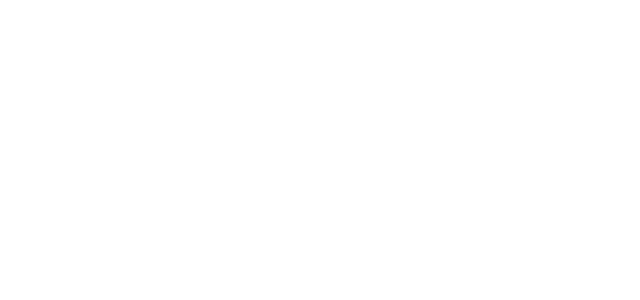
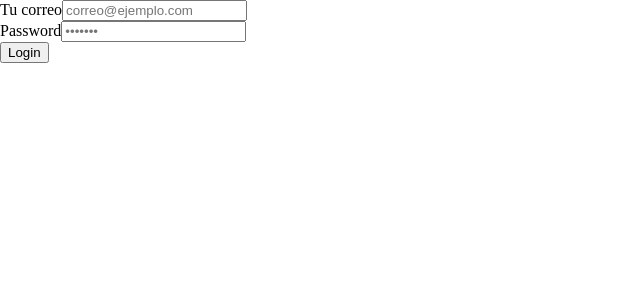
Before and after one commit to Dev-Mao/Detalles-Toluvi, a React (Vite) app: page /login in a window 1280 px wide. Before the commit this address had no page. Shown: the top 300 px of the page, without its empty margins (0-640 px from the left). Built offline with nearby package versions, Linux system fonts and the light colour scheme.

Commit message:
Login working

```diff
--- a/package.json
+++ b/package.json
@@ -9,13 +9,18 @@
     "lint": "eslint . --ext js,jsx --report-unused-disable-directives --max-warnings 0",
     "preview": "vite preview"
   },
+  "hosting": {
+    "public": "public"
+  },
   "dependencies": {
     "@firebase/storage": "^0.11.2",
     "firebase": "^10.1.0",
     "react": "^18.2.0",
     "react-dom": "^18.2.0",
     "react-hook-form": "^7.45.2",
+    "react-icons": "^4.10.1",
     "react-image-gallery": "^1.3.0",
+    "react-modal": "^3.16.1",
     "react-router-dom": "^6.14.2"
   },
   "devDependencies": {
--- a/src/App.jsx
+++ b/src/App.jsx
@@ -1,6 +1,6 @@
 
 import Wall from './pages/Wall';
-import NewProduct from './pages/NewProduct';
+import Login from './pages/Login';
 import { Routes, Route } from 'react-router-dom';
 
 function App() {
@@ -8,7 +8,7 @@
     <>
       <Routes>
         <Route path="/" element={<Wall />} />
-        <Route path="/admin" element={<NewProduct />} />
+        <Route path="/login" element={<Login />} />
       </Routes>
     </>
   );
--- a/src/components/Header.jsx
+++ b/src/components/Header.jsx
@@ -1,8 +1,29 @@
 import LogoPng from "../assets/LogoPng.png"
+import {AiFillSetting} from "react-icons/ai"
+import {MdExitToApp} from 'react-icons/md'
+import { useNavigate } from "react-router-dom";
+import { signOut, getAuth } from 'firebase/auth';
+import { app } from "../lib/firebase";
 
 function Header(props) {
+  const isAdmin = localStorage.getItem('admin');
 
+  const auth = getAuth(app);
+  const navigate = useNavigate();
 
+  const handleGoToLogin  = () =>{
+    navigate('/login')
+  }
+
+  const handleLogout  = () =>{
+    signOut(auth)
+        .then(() => {
+          props.setAdmin(null)
+          navigate('/')
+        })
+        .catch(() => {
+        });
+  }
 
   const handleCategoryChange = (event) => {
     props.setFilter(event.target.value);
@@ -42,7 +63,14 @@
                 <option value="des">Precio Descendente</option>
             </select>
         </div>
+        {props.admin? (
+                    <MdExitToApp onClick={handleLogout}/>
+                ) : (
+                    <AiFillSetting onClick={handleGoToLogin}/>
+                ) }
+
     </header>
+
     </>
   );
 }
--- /dev/null
+++ b/src/components/LoginForm.jsx
@@ -0,0 +1,71 @@
+import { useForm } from 'react-hook-form';
+import { signInWithEmailAndPassword, getAuth } from 'firebase/auth';
+import { app } from '../lib/firebase';
+import { useNavigate } from "react-router-dom";
+
+const auth = getAuth(app);
+const LoginForm = () => {
+    const navigate = useNavigate();
+    // Llamado a funciones para formularios
+    const { register, handleSubmit, formState: { errors }, setError } = useForm()
+
+    // Manejar el envío del formulario y hacer la solicitud de la api para crear usuario
+    const onSubmit = (data) => {
+
+        signInWithEmailAndPassword(auth, data.email, data.password)
+        .then(() => {
+            localStorage.setItem('admin', true)
+            navigate('/')
+        })
+        .catch((err) => {
+            console.log(err)
+            setError('password', { type: 'invalid', message: 'Credenciales incorrectas' });
+        })
+    }
+
+    return (
+        <>
+            <form className="form-login" onSubmit={handleSubmit(onSubmit)}>
+                <div className="container-input-login">
+                    <label htmlFor="email">Tu correo</label>
+                    <input
+                        {...register('email', {
+                            required: 'Correo obligatorio',
+                            pattern: {
+                            value: /^\S+@\S+$/i,
+                            message: 'Correo no válido'
+                            }
+                        })}
+                        type="text"
+                        className="input-login"
+                        id="email"
+                        placeholder="correo@ejemplo.com"
+                        />
+                    {errors.email && <p className="error-message">{errors.email.message}</p>}
+                </div>
+
+                <div className="container-input-login">
+                    <label htmlFor="password">Password</label>
+                    <input
+                        {...register('password', {
+                            required: 'Ingresa la contraseña',
+                            minLength: {
+                                value: 4,
+                                message: 'Constraseña muy corta',
+                            },
+                            })}
+                        type="password"
+                        className="input-login"
+                        id="password"
+                        placeholder="•••••••"
+                    />
+                    {errors.password && <p className="error-message">{errors.password.message}</p>}
+                </div>
+
+                <button type="submit" className="submit-btn">Login</button>
+            </form>
+        </>
+    );
+};
+
+export default LoginForm;
--- a/src/pages/NewProduct.jsx
+++ b/src/components/NewProduct.jsx
@@ -1,10 +1,10 @@
+
 import { useForm } from 'react-hook-form'
 import { addDoc, collection, getFirestore } from "firebase/firestore";
 import { getDownloadURL, ref, uploadBytes } from "firebase/storage";
 import { getStorage } from 'firebase/storage';
 
-
-function NewProduct() {
+function NewProduct(props) {
     const { register, handleSubmit, formState: { errors }, reset } = useForm()
 
     const onSubmit = async (data) =>{
@@ -39,15 +39,17 @@
             price,
             images: imageUrls,
             });
+            props.setShowNewProduct(false)
             reset();
         } catch (error) {
             console.error('Error adding product to Firestore:', error);
         }
-
 }
 
     return (
-    <>
+
+        <>
+
         <form className="form-new-product" onSubmit={handleSubmit(onSubmit)}>
             <div className="container-input-new-product">
                 <label htmlFor="name">Nombre</label>
@@ -188,9 +190,11 @@
                 {errors.images && <p className="error-message">{errors.images.message}</p>}
             </div>
 
-            <button type="submit" className="create-btn">Create</button>
+            <button type="submit" className="create-btn">Crear</button>
         </form>
-    </>
+
+        </>
+
     );
 }
 
--- a/src/components/Products.jsx
+++ b/src/components/Products.jsx
@@ -36,7 +36,7 @@
         .catch((error) => {
           console.error('Error obteniendo los datos:', error);
         });
-    }, [props.filter, props.orderby]);
+    }, [props.filter, props.orderby, props.showNewProduct]);
 
   return (
     <>
--- /dev/null
+++ b/src/pages/Login.jsx
@@ -0,0 +1,13 @@
+import LoginForm from "../components/LoginForm";
+function Login() {
+
+
+
+  return (
+    <>
+       <LoginForm/>
+    </>
+  );
+}
+
+export default Login
--- a/src/pages/Wall.jsx
+++ b/src/pages/Wall.jsx
@@ -1,15 +1,41 @@
 import Header from "../components/Header";
 import Products from "../components/Products";
-import { useState } from "react";
+import { useEffect, useState } from "react";
+import { onAuthStateChanged, getAuth } from 'firebase/auth';
+import { app } from "../lib/firebase";
+import NewProduct from "../components/NewProduct";
 function Wall() {
+  const auth = getAuth(app);
 
   const [filter, setFilter] = useState('all')
   const [orderby, setOrderby] = useState("")
+  const [admin, setAdmin] = useState(null)
+  const [showNewProduct, setShowNewProduct] = useState(false)
+
+  useEffect(() => {
+    onAuthStateChanged(auth, (user) => {
+      setAdmin(user)
+    });
+  }), []
+
+  const handleshowForm = () =>{
+    showNewProduct ? setShowNewProduct(false) : setShowNewProduct(true)
+  }
 
   return (
     <>
-        <Header filter = {filter} setFilter = {setFilter} orderby = {orderby} setOrderby = {setOrderby}/>
-        <Products filter = {filter} setFilter = {setFilter} orderby = {orderby} setOrderby = {setOrderby}/>
+
+        <Header admin={admin} setAdmin={setAdmin} filter = {filter} setFilter = {setFilter} orderby = {orderby} setOrderby = {setOrderby}/>
+        {admin && (
+          <>
+            <button onClick={handleshowForm}>Crear producto</button>
+            {showNewProduct && <NewProduct setShowNewProduct = {setShowNewProduct} />}
+          </>
+        )}
+
+        <Products showNewProduct = {showNewProduct} filter = {filter} setFilter = {setFilter} orderby = {orderby} setOrderby = {setOrderby}/>
+
+
     </>
   );
 }
```
Also changed, not shown: firebase.json, 4 other files (tests, documents, lock files or other folders).
